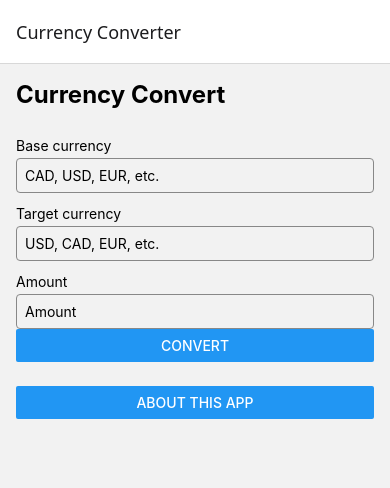
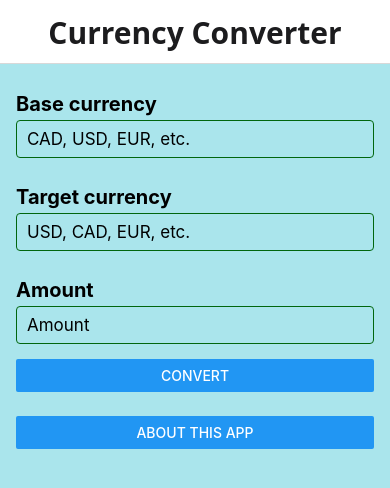
Before and after one commit to Ibrahimdur1989/A2_Ebrahim_AlSerri, a React Native app: screen /Main in a window 390 px wide. Shown: the top 488 px of the page. Built offline with nearby package versions, Linux system fonts and the light colour scheme.

Commit message:
Update the MeanScreen Style

```diff
--- a/App.tsx
+++ b/App.tsx
@@ -15,7 +15,13 @@ function App(): React.JSX.Element {
         <Stack.Screen
           name='Main'
           component={MainScreen}
-          options={{title: 'Currency Converter'}}/>
+          options={{
+            title: 'Currency Converter',
+            headerTitleAlign: 'center',
+            headerTitleStyle: {
+              fontSize: 30,
+              fontWeight: 'bold',
+            }}}/>
           <Stack.Screen
           name='About'
           component={AboutScreen}
--- a/screens/MainScreen.js
+++ b/screens/MainScreen.js
@@ -1,5 +1,5 @@
 import React, {useState} from "react";
-import {View, Text, TextInput, Button, StyleSheet, Alert} from 'react-native';
+import {View, Text, TextInput, Button, StyleSheet, Alert, TouchableOpacity} from 'react-native';
 import { useNavigation } from "@react-navigation/native";
 
 const API_KEY = "fca_live_7RDNcPsdq5F62a3LR8K1FMCJPmaqpe18DMlz75KG";
@@ -80,7 +80,7 @@ function MainScreen() {
 
     return (
         <View style={styles.container}>
-            <Text style={styles.title}>Currency Convert</Text>
+
 
             <Text style={styles.label}>Base currency</Text>
             <TextInput
@@ -106,7 +106,10 @@ function MainScreen() {
                 onChangeText={setAmount}
                 keyboardType="numeric"/>
 
-            <Button title="Convert" onPress={handleConvert} />
+            <View>
+                <Button title="Convert" onPress={handleConvert} />
+            </View>
+
 
             {result !== '' && (
                 <View style={styles.resultContainer}>
@@ -124,27 +127,27 @@ function MainScreen() {
 
 const styles = StyleSheet.create({
     container: {
-        flex: 1,
+        flexGrow: 1,
         padding: 16,
-        justifyContent: 'flex-start',
+        backgroundColor: "#aae5ecff"
     },
 
-    title: {
-        fontSize: 24,
-        marginBottom: 16,
-        fontWeight: 'bold',
-    },
 
     label: {
         marginTop: 12,
+        fontSize: 20,
         marginBottom: 4,
+        fontWeight: 'bold',
     },
 
     input: {
         borderWidth: 1,
-        borderColor: '#888',
+        fontSize: 17,
+        borderColor: '#01660eff',
         padding: 8,
         borderRadius: 4,
+        marginBottom: 15,
+        paddingHorizontal: 10,
     },
 
     resultContainer: {
@@ -152,7 +155,7 @@ const styles = StyleSheet.create({
     },
 
     resultText: {
-        fontSize: 16,
+        fontSize: 20,
         marginBottom: 4,
     },
 
```
